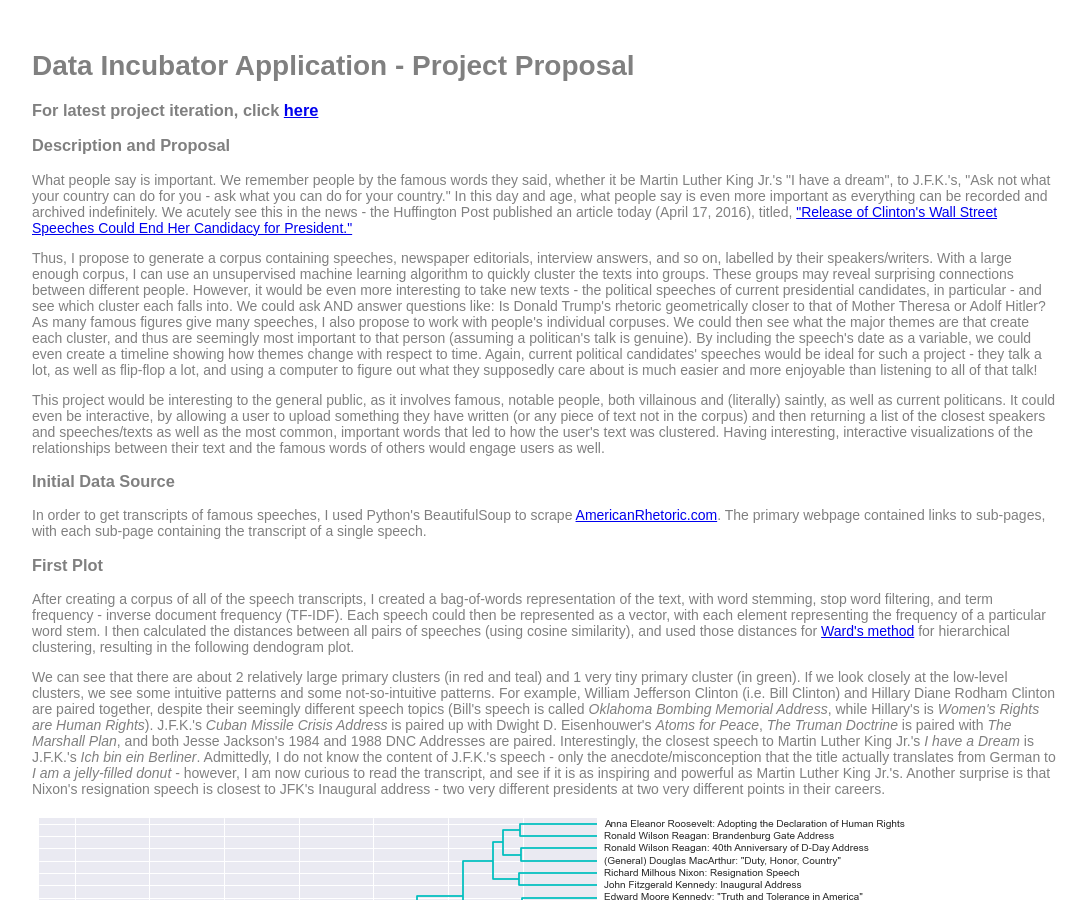
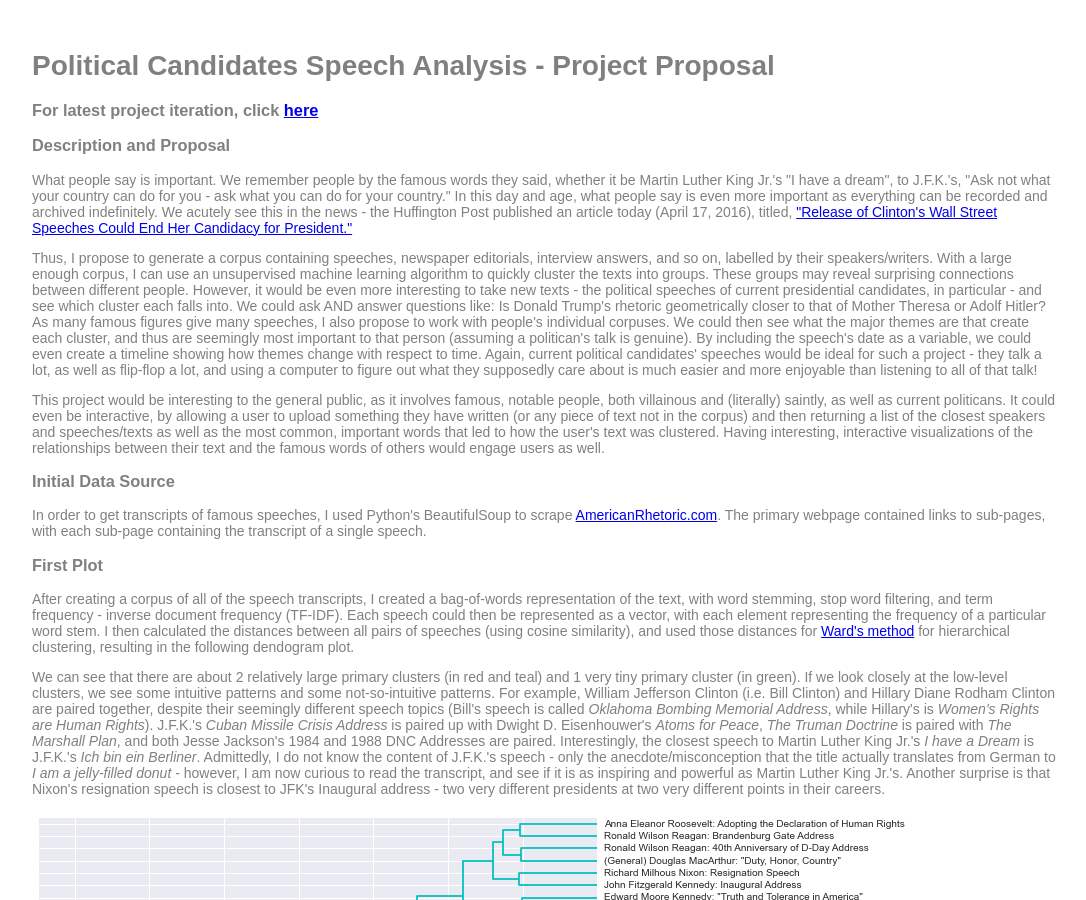
Before and after one commit to firefly454/firefly454.github.io, a Jekyll site: the page incubator/index.html, which Jekyll copies as it is, in a window 1280 px wide and 900 px high. Shown: the whole window, without its empty margins (96-1182 px from the left). Built offline with Jekyll 4.4.1, drawn with Linux system fonts in a browser that asks for light colours; a script that is not in the unit is left out.

Commit message:
Update index.html

```diff
--- a/incubator/index.html
+++ b/incubator/index.html
@@ -12,7 +12,7 @@
 	</style>
 </head>
 <body>
-<h1>Data Incubator Application - Project Proposal</h1>
+<h1>Political Candidates Speech Analysis - Project Proposal</h1>
 <h3>For latest project iteration, click <a href="http://firefly454.github.io/incubator/recent_analyses">here</a></h3>
 
 <h3>Description and Proposal</h3>
```
